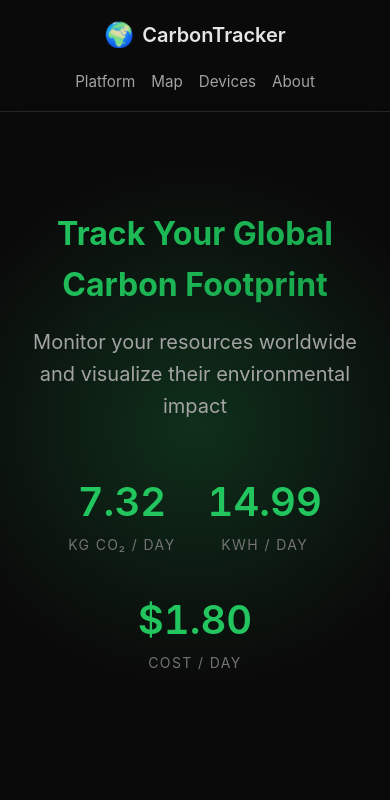
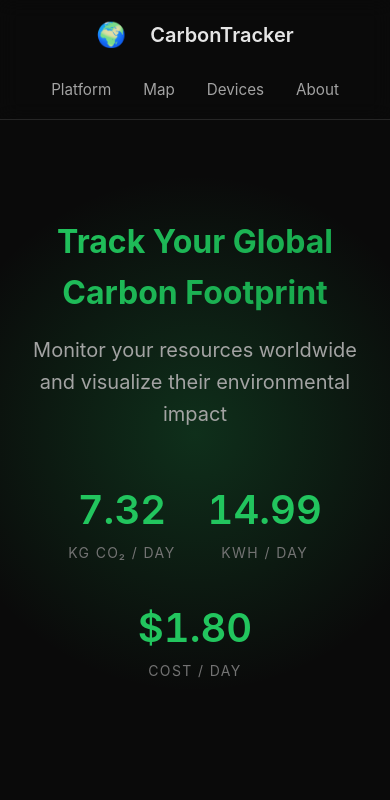
Before and after one commit to o0thman/carbon-calculator, a website: page index.html in a window 390 px wide. Shown: the top 800 px of the page. Drawn offline with Linux system fonts and the light colour scheme.

Commit message:
Improve mobile header spacing: better gaps for logo and navigation

```diff
--- a/styles-dark.css
+++ b/styles-dark.css
@@ -731,11 +731,15 @@
 
     .nav-container {
         flex-direction: column;
-        gap: 1rem;
+        gap: 1.5rem;
         align-items: center;
     }
 
+    .logo {
+        gap: 1.5rem;
+    }
+
     .nav-links {
-        gap: 1rem;
+        gap: 2rem;
     }
 }
--- a/styles.css
+++ b/styles.css
@@ -470,11 +470,15 @@
 
     .nav-container {
         flex-direction: column;
-        gap: 1rem;
+        gap: 1.5rem;
         align-items: center;
     }
 
+    .logo {
+        gap: 1.5rem;
+    }
+
     .nav-links {
-        gap: 1rem;
+        gap: 2rem;
     }
 }
```
